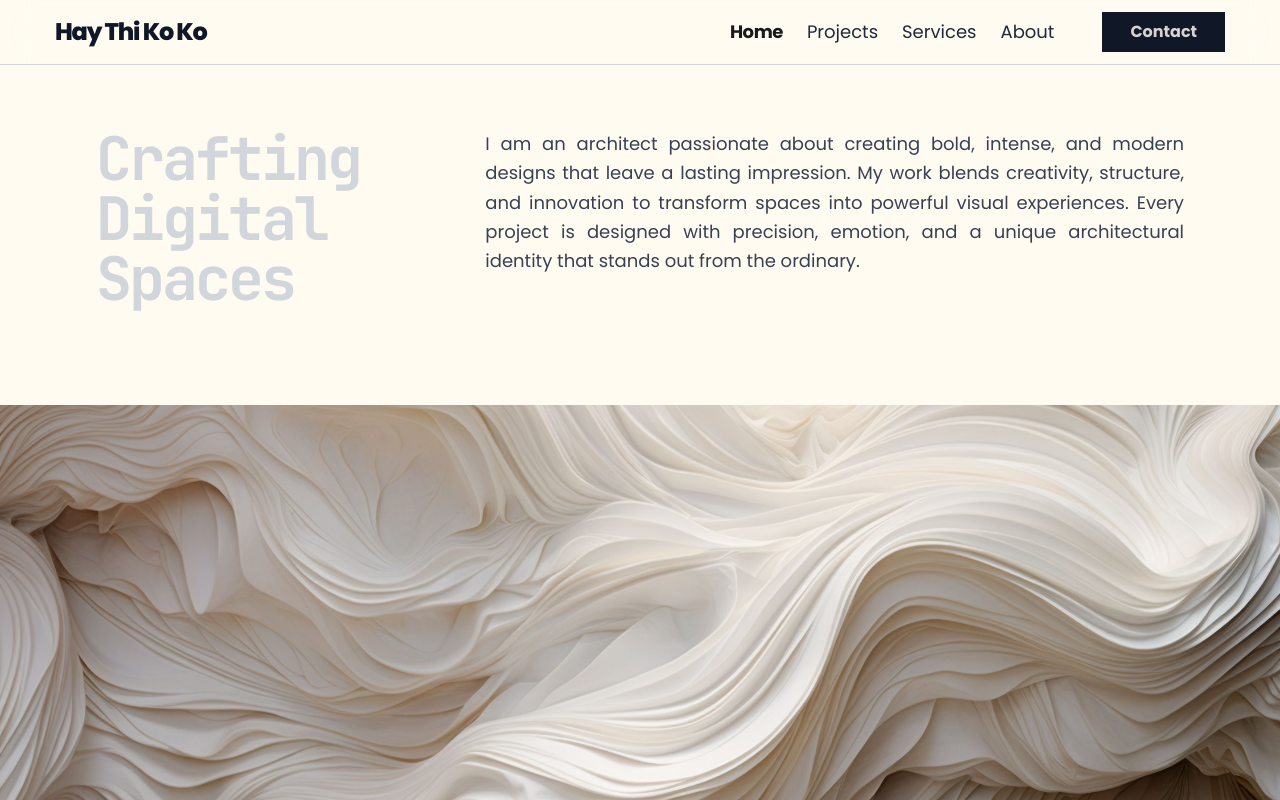
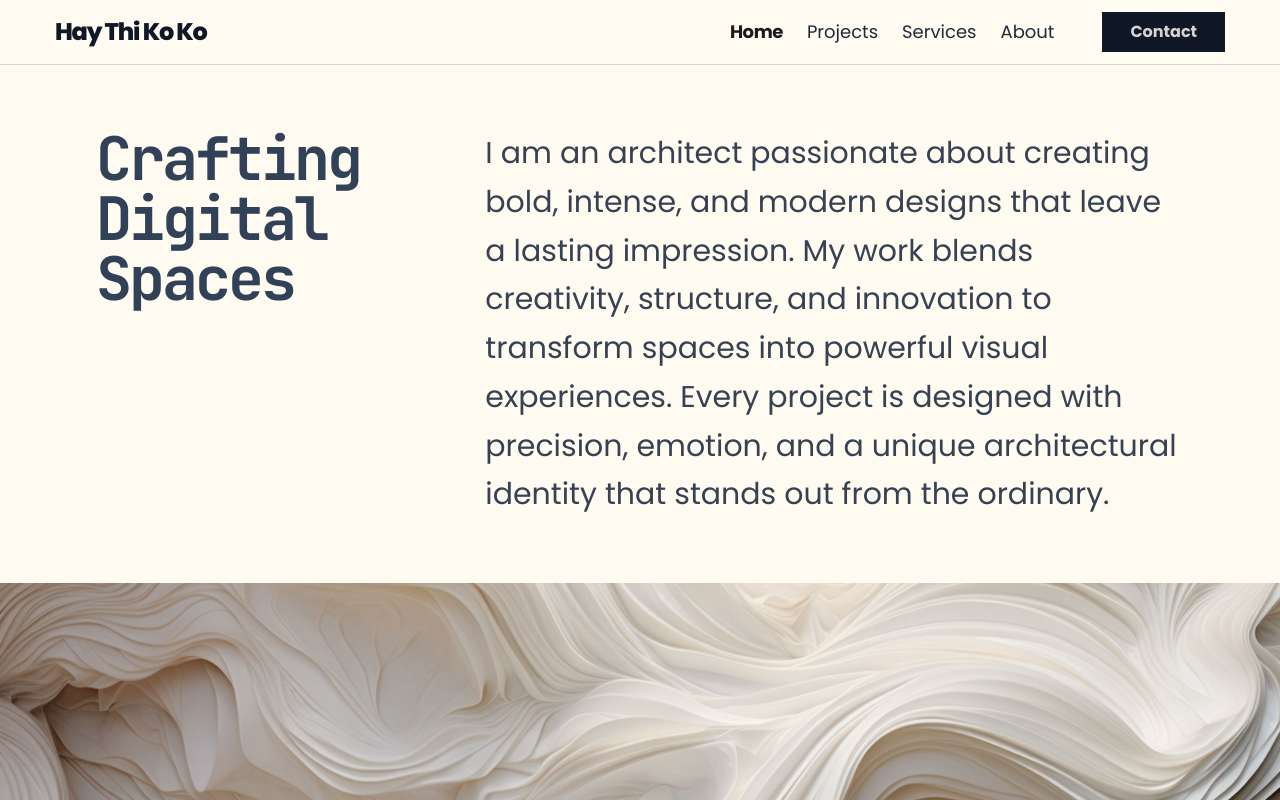
Before and after one commit to kyawzawlwin1/haythikokopage, a React (Vite) app: page / in a window 1280 px wide. Shown: the top 800 px of the page. Built offline with nearby package versions, Linux system fonts and the light colour scheme.

Commit message:
feat:more changes

```diff
--- a/src/features/static/components/HeroSection.jsx
+++ b/src/features/static/components/HeroSection.jsx
@@ -9,7 +9,7 @@ const HeroSection = () => {
       <div className="text-gray-900 grid grid-cols-1 md:grid-cols-3 gap-20 w-full px-12 md:px-24 py-16  mx-auto max-w-none">
         {/* title box*/}
         <div className="flex flex-col justify-start md:col-span-">
-          <h1 className="font-Poppins text-6xl font-bold tracking-tighter text-gray-300 mb-8">
+          <h1 className="font-Poppins text-6xl font-bold tracking-tighter text-slate-700 mb-8">
             Crafting Digital Spaces
           </h1>
         </div>
@@ -19,7 +19,7 @@ const HeroSection = () => {
           className="flex flex-col justify-start w-full md:col-span-2"
           // style={{ backgroundImage: `url(${heroBg})` }}
         >
-          <p className="font-poppins text-gray-700 leading-relaxed md:text-lg text-justify text-lg ">
+          <p className="font-poppins text-gray-700 leading-relaxed md:text-lg lg:text-3xl ">
             I am an architect passionate about creating bold, intense, and
             modern designs that leave a lasting impression. My work blends
             creativity, structure, and innovation to transform spaces into
--- a/src/pages/ProjectPage.jsx
+++ b/src/pages/ProjectPage.jsx
@@ -113,7 +113,7 @@ const ProjectPage = () => {
   ];
 
   return (
-    <div className="bg-white p-8 min-h-screen">
+    <div className="bg-[#FFFBF1] p-8 min-h-screen">
       <h1 className="text-3xl font-bold text-gray-500 mb-10 border-l-4 border-pink-500 pl-4"></h1>
 
       {/* Grid Layout Start */}
```
